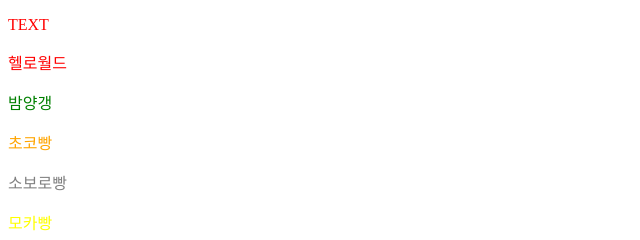
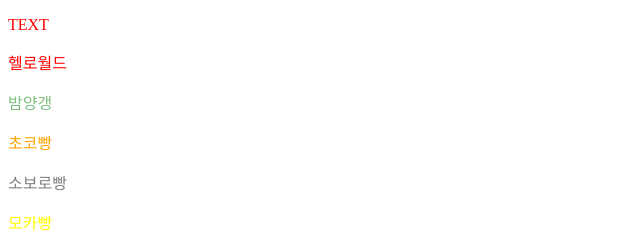
Before and after one commit to Kim-BanSeok/jspage, a plain HTML site: page index.html in a window 1280 px wide. In both pictures the pointer is over the element "밤양갱". Shown: the top 240 px of the page, 0-640 px from the left. Drawn offline with Linux system fonts and the light colour scheme.

Commit message:
update index.html

```diff
--- a/index.html
+++ b/index.html
@@ -7,6 +7,7 @@
   <style>
     p {color: red;}
     .a {color: green;}
+    .a:hover {opacity: .5;}
   </style>
   <title>Document</title>
 </head>
```
